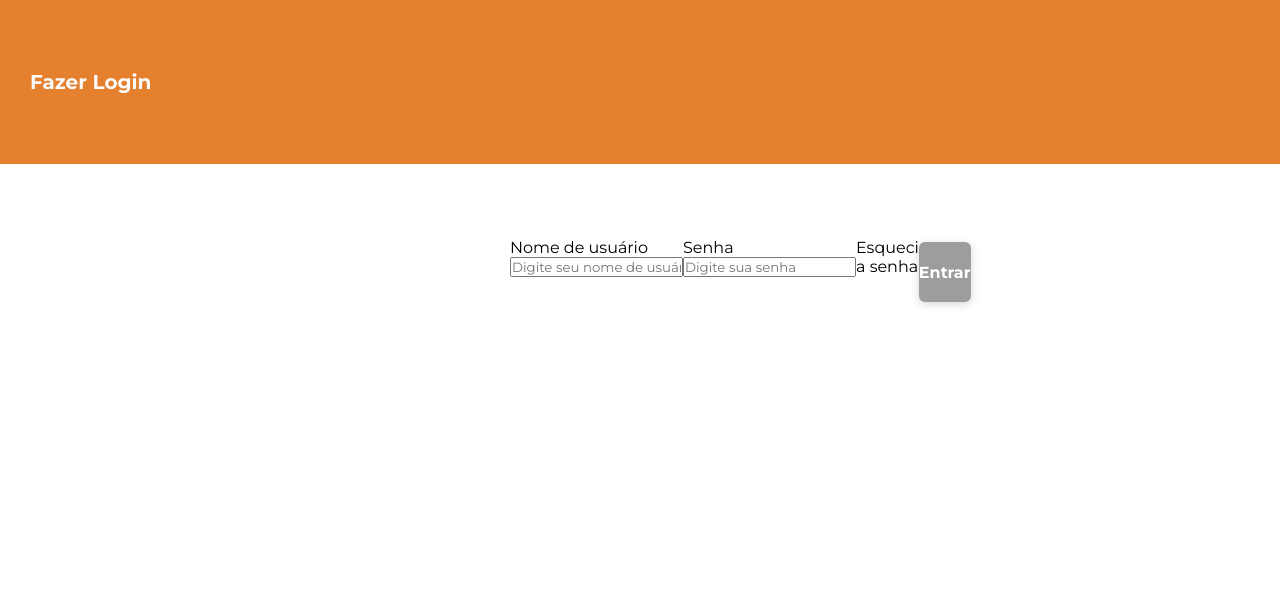
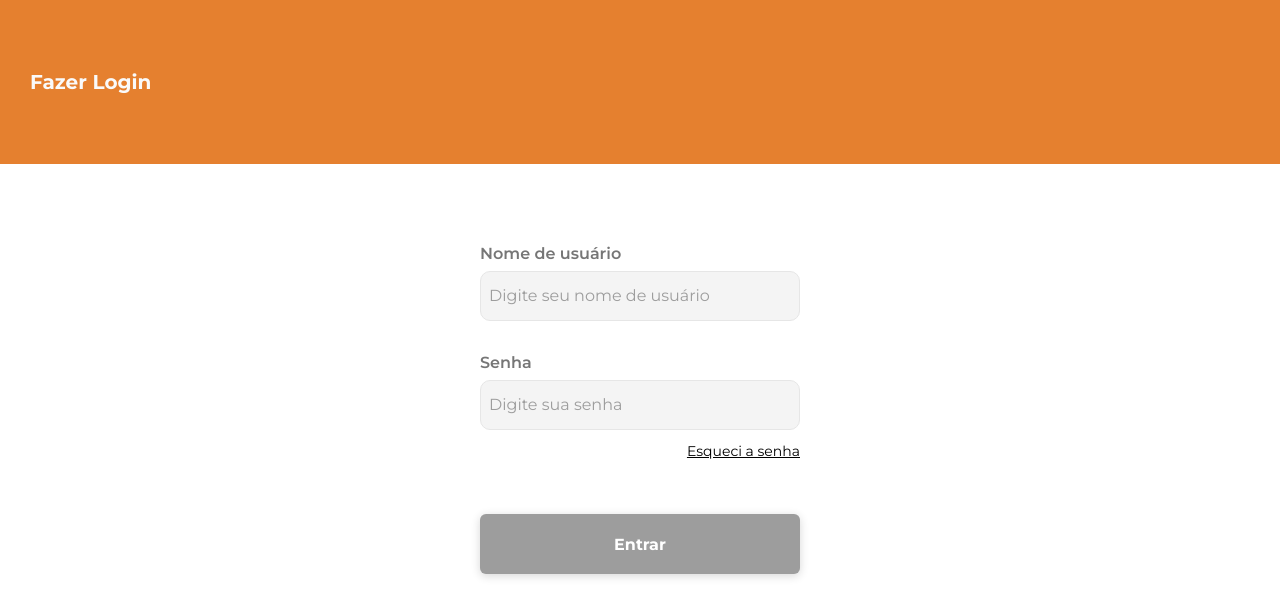
Before and after one commit to Calebe-Fernandes/sistema-de-comandas, a React (Create React App) app in the folder frontend/: page / in a window 1280 px wide. Shown: the top 616 px of the page. Built offline with nearby package versions, Linux system fonts and the light colour scheme.

Commit message:
ajuste estilo login

```diff
--- a/frontend/src/pages/Login/styles.scss
+++ b/frontend/src/pages/Login/styles.scss
@@ -21,28 +21,6 @@
     display: flex;
     justify-content: center;
     .login-form{
-        max-width: 320px;
-        width: 100%;
-        display: flex;
-        align-items: center;
-        justify-content: left;
-        padding-left: 30px;
-
-        p {
-            color: var(--off-white);
-            font-weight: bold;
-            font-size: 20px;
-        }
-    }
-
-    .login-main-content{
-        font-family: 'Montserrat', sans-serif;
-        height: 100%;
-        padding: 30px;
-        margin-top: 18px;
-        display: flex;
-        justify-content: center;
-        form{
         max-width: 320px;
         width: 100%;
         display: flex;
@@ -106,4 +84,3 @@
         }
     }
 }
-}
```
Lines whose indentation alone changed are shown as unchanged.
